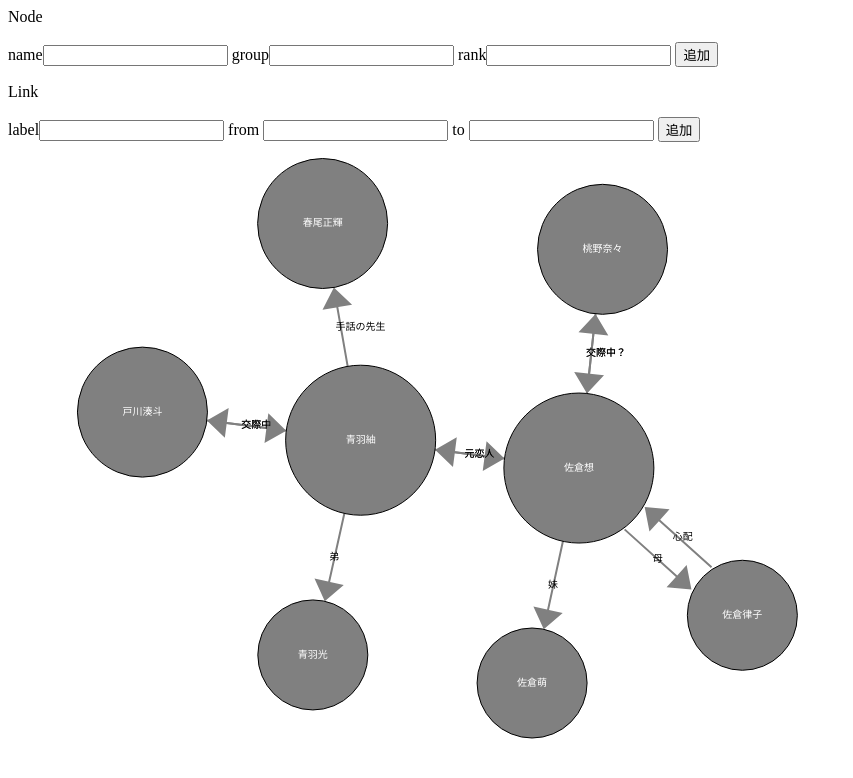
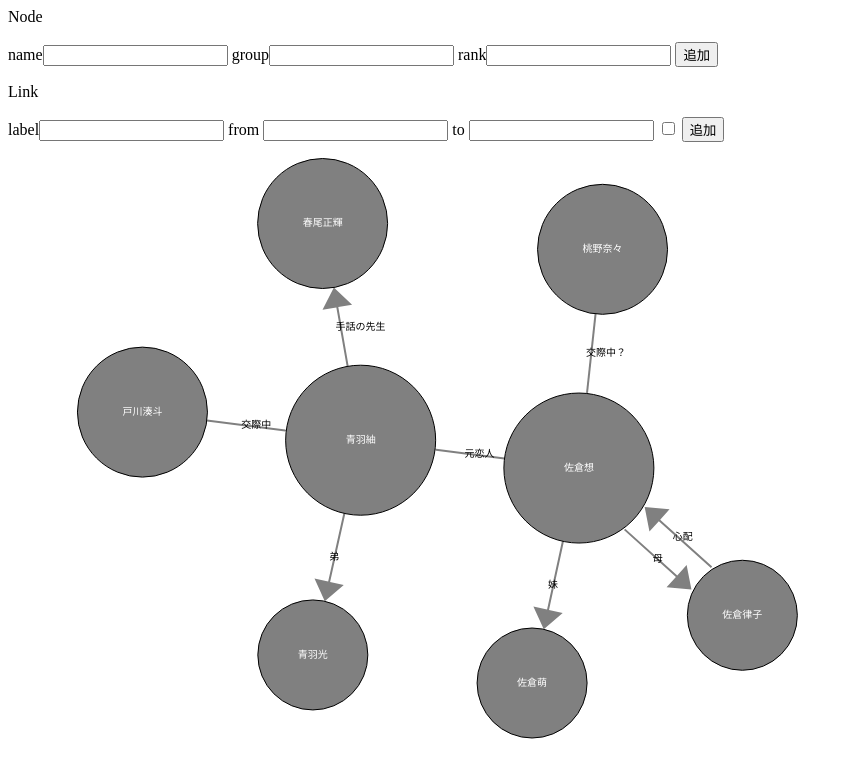
Before and after one commit to leo10969/js_ACD_team2, a plain HTML site: page demo3.html in a window 1280 px wide. Shown: the whole page, without its empty margins (0-853 px from the left). Drawn offline with Linux system fonts and the light colour scheme.

Commit message:
両方向リンクに対応してリンクを描く機能を追加(両方向かどうかを真偽値で表す場合はisBidirectionalに統一)

```diff
--- a/demo3.html
+++ b/demo3.html
@@ -17,7 +17,8 @@
             label<input type="text" id="link_name" value=""></input>
             from <input type="text" id="from_node" value=""></input>
             to <input type="text" id="to_node" value=""></input>
-            <input type="button" value="追加" onclick="addLink(document.getElementById('link_name').value, document.getElementById('from_node').value, document.getElementById('to_node').value);"></input>
+            <input type="checkbox" id="isBidirectional" value="isBidirectional"></input>
+            <input type="button" value="追加" onclick="addLink(document.getElementById('link_name').value, document.getElementById('from_node').value, document.getElementById('to_node').value, document.getElementById('isBidirectional').checked);"></input>
         </div>
 
         <div id="container"></div>
@@ -45,11 +46,14 @@
             links[node_name] = {};
         }
 
-        function addLink(link_name, from_node_name, to_node_name,isBidirected) {
+        function addLink(link_name, from_node_name, to_node_name, isBidirectional) {
             var link = new Link(nodes[from_node_name], nodes[to_node_name]);
             link.set_label(link_name);
-            link.bidirection = isBidirected;
+            link.isBidirectional = isBidirectional;
             links[from_node_name][to_node_name] = link;
+            if (isBidirectional) {
+                links[to_node_name][from_node_name] = link;
+            }
         }
 
         //Nodeの引力を計算する
@@ -73,6 +77,7 @@
                 node1.y += dy / distance;
             }
         }
+
         function calcForce() {
             var k = 0.001; // ばね定数
             var stableDistance = 220; // ばねの自然長
@@ -101,20 +106,32 @@
         }
 
         function drawLinks(ctx) {
-            for (var n1 in links) {
-                for (var n2 in links[n1]) {
-                    if(n1 in links[n2] && links[n1][n2].label != links[n2][n1].label) {
+            var nodeList = Object.values(nodes); // Nodeオブジェクトの配列
+            for (var i = 0; i < nodeList.length; i++) {
+                var node1 = nodeList[i];
+                for (var j = i+1; j < nodeList.length; j++) {
+                    var node2 = nodeList[j];
+                    if( (node2.name in links[node1.name] && links[node1.name][node2.name].isBidirectional == false)
+                        && (node1.name in links[node2.name] && links[node2.name][node1.name].isBidirectional == false) ) {
                         ctx.save();
-                        ctx.translate(15*Math.cos(links[n1][n2].theta + Math.PI/2), 15*Math.sin(links[n1][n2].theta + Math.PI/2));
-                        links[n1][n2].draw(ctx);
+                        ctx.translate(15*Math.cos(links[node1.name][node2.name].theta + Math.PI/2), 15*Math.sin(links[node1.name][node2.name].theta + Math.PI/2));
+                        links[node1.name][node2.name].draw(ctx);
                         ctx.restore();
-                    } else {
-                        links[n1][n2].draw(ctx);
+                        ctx.save();
+                        ctx.translate(15*Math.cos(links[node2.name][node1.name].theta + Math.PI/2), 15*Math.sin(links[node2.name][node1.name].theta + Math.PI/2));
+                        links[node2.name][node1.name].draw(ctx);
+                        ctx.restore();
+                    } else if ( (node2.name in links[node1.name] && links[node1.name][node2.name].isBidirectional)
+                        && (node1.name in links[node2.name] && links[node2.name][node1.name].isBidirectional) ) {
+                        links[node1.name][node2.name].draw(ctx);
+                    } else if (node2.name in links[node1.name]){
+                        links[node1.name][node2.name].draw(ctx);
+                    } else if (node1.name in links[node2.name]){
+                        links[node2.name][node1.name].draw(ctx);
                     }
                 }
             }
         }
-
 
         // Class
         function Link(from_node, to_node) {
@@ -122,7 +139,7 @@
             this.to_node = to_node;
             this.theta = Math.atan2((this.to_node.y - this.from_node.y), (this.to_node.x - this.from_node.x));
             this.label = "";
-            this.bidirection = false;
+            this.isBidirectional = false;
             this.arrow = new arrow(
                         this.from_node.x + this.from_node.r * Math.cos(this.theta),
                         this.from_node.y + this.from_node.r * Math.sin(this.theta),
@@ -138,12 +155,19 @@
 
             this.draw = function(ctx) {
                 this.theta = Math.atan2((this.to_node.y - this.from_node.y), (this.to_node.x - this.from_node.x));
+                var controlPoints = [];
+                if (this.isBidirectional) {
+                    controlPoints = [0, 1, -1, 1, -1, 1];
+                } else {
+                    controlPoints = [0, 1, -20, 1, -20, 15];
+                }
+
                 this.arrow.update(
                         this.from_node.x + this.from_node.r * Math.cos(this.theta),
                         this.from_node.y + this.from_node.r * Math.sin(this.theta),
                         this.to_node.x - this.to_node.r * Math.cos(this.theta),
                         this.to_node.y - this.to_node.r * Math.sin(this.theta),
-                        [0, 1, -20, 1, -20, 15]
+                        controlPoints
                 );
                 this.arrow.draw(ctx);
             }
```
